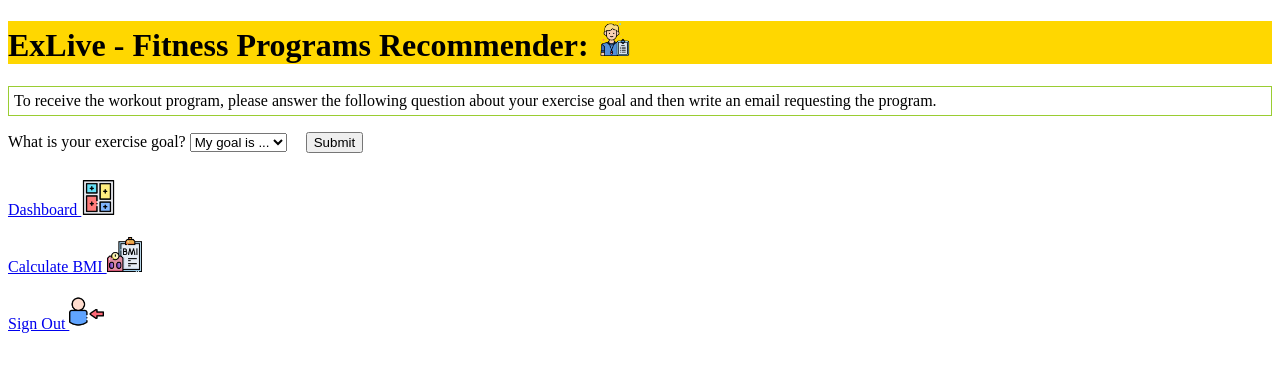
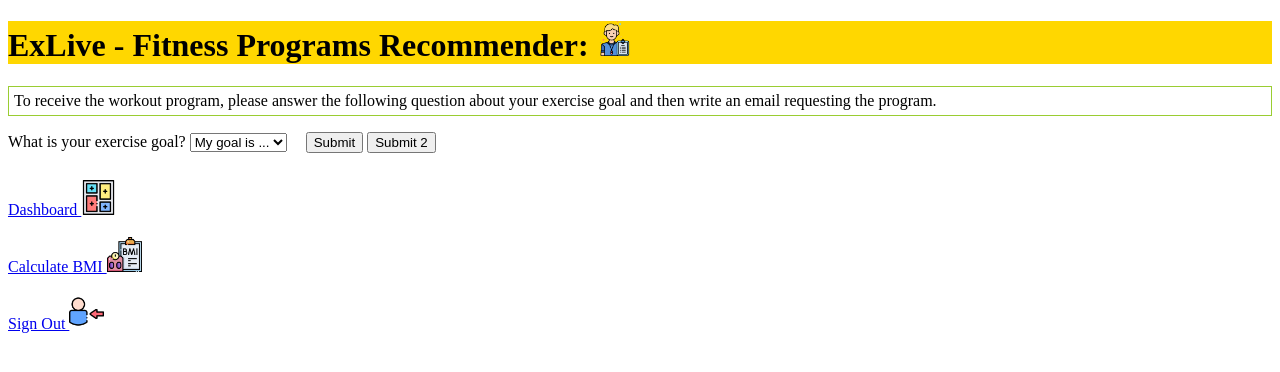
Before and after one commit to AminAvan/my-workout-app, a Flask app: template templates/fitness_program_page.html in a window 1280 px wide. Shown: the top 372 px of the page. Run offline with Flask 3, Linux system fonts and the light colour scheme; the template is opened without the code that fills it, so the values that code supplies are empty.

Commit message:
change 147

```diff
--- a/templates/fitness_program_page.html
+++ b/templates/fitness_program_page.html
@@ -9,15 +9,6 @@
             margin-right: 15px;
         }
     </style>
-    <script>
-        function showSecondSubmitButton() {
-          // Get a reference to the second submit button
-          var secondSubmitButton = document.getElementById("second-submit-button");
-
-          // Set the display style to "block" to show the button
-          secondSubmitButton.style.display = "block";
-        }
-      </script>
 </head>
 
 
@@ -39,15 +30,13 @@
             <option value="{{g.excersiegoal}}">{{g.excersiegoal}}</option>
             {% endfor %}
         </select>
-        <input type="submit" name="submit_button" value="Submit" onclick="showSecondSubmitButton()">
-        <!-- {% with messages = get_flashed_messages(with_categories=true, category_filter='res_user_fitness_program') %}
+        <input type="submit" name="submit_button" value="Submit">
+        {% with messages = get_flashed_messages(with_categories=true, category_filter='res_user_fitness_program') %}
             {% for category, message in messages %}
                 <pre style="color: green; background-color: lightyellow; border: 1px solid greenyellow; padding: 5px; font-size: 14px;">{{ message }}</pre>
             {% endfor %}
-        {% endwith %} -->
-    </form>
-    <form action="/fitnessprogram" method="POST">
-        <input type="submit" id="second-submit-button" name="submit2" value="Submit 2" style="display: none;">
+            <input type="submit" name="submit2" value="Submit 2">
+        {% endwith %}
     </form>
     <br>
 
```
